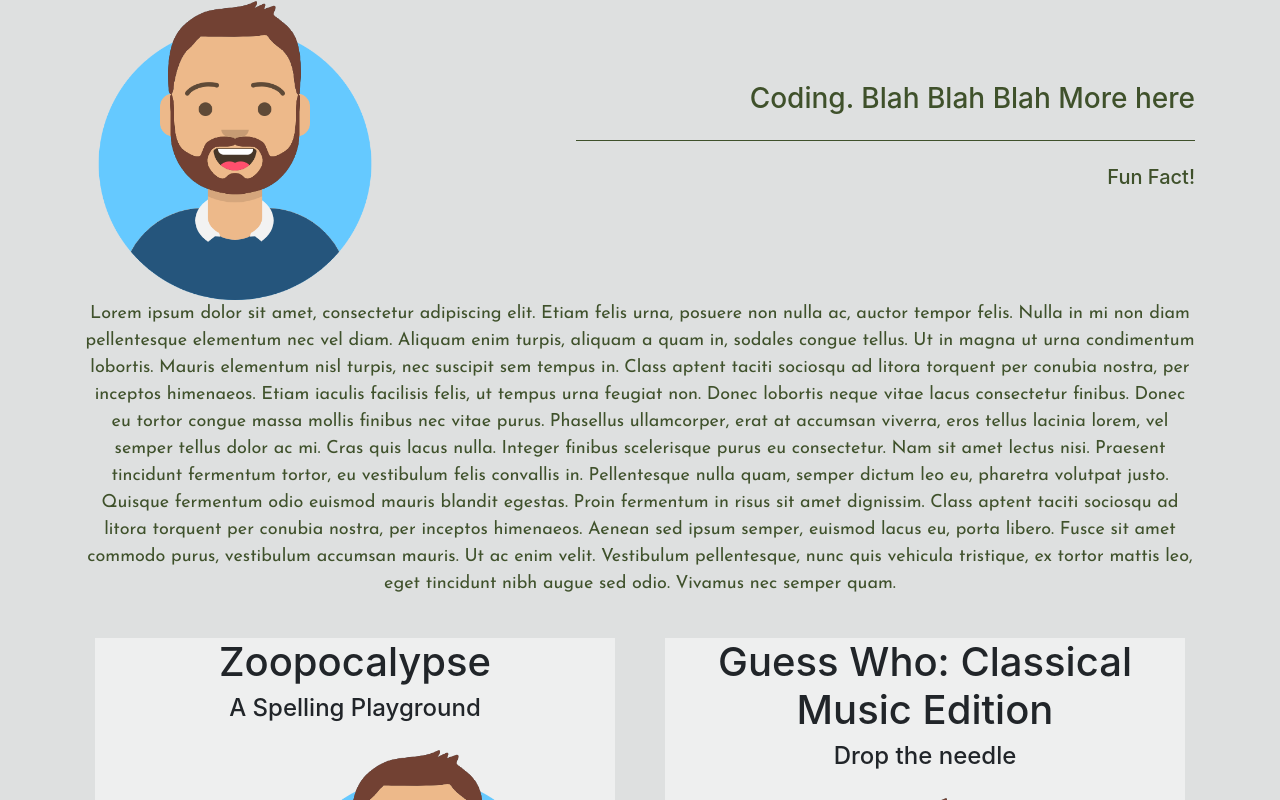
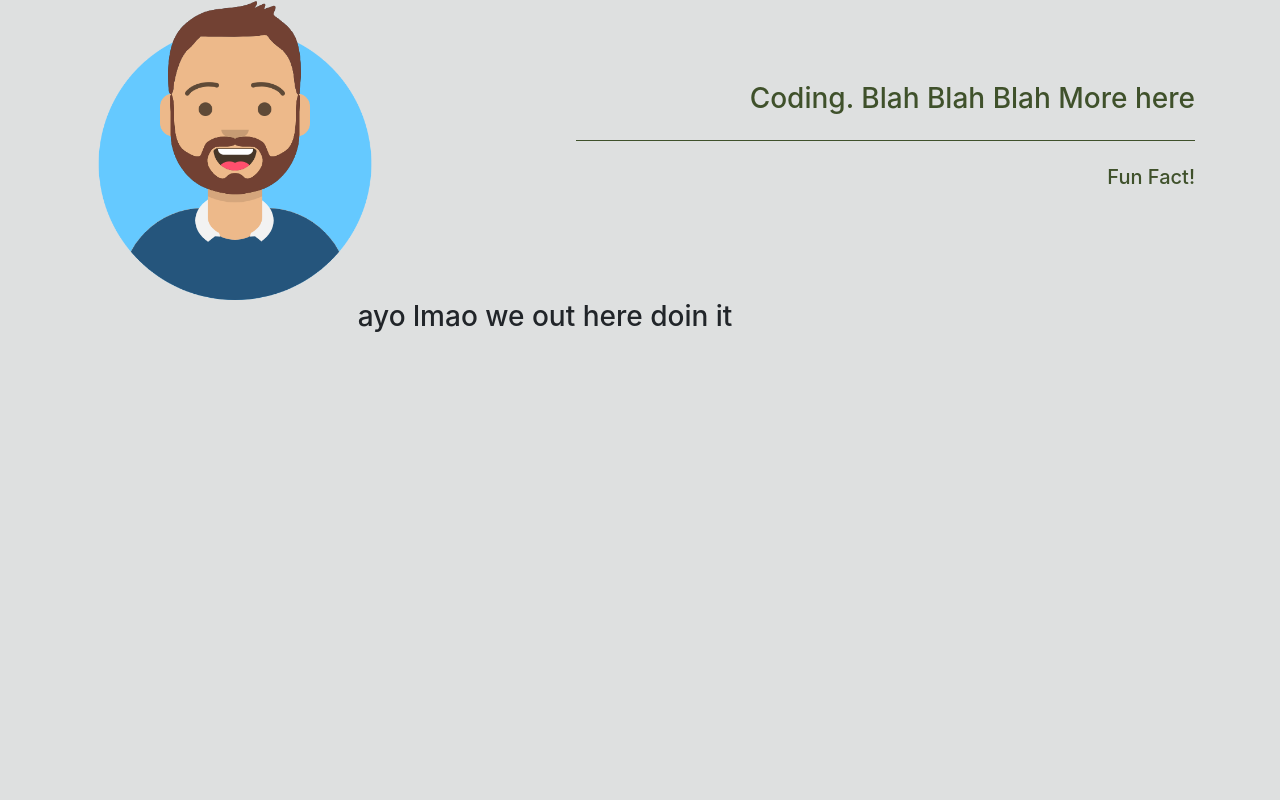
Before and after one commit to michaelbaggett/2019-portfolio, a React (Create React App) app: page / in a window 1280 px wide. Shown: the part 1126-1926 px from the top of the page. Built offline with nearby package versions, Linux system fonts and the light colour scheme.

Commit message:
height added to about section

```diff
--- a/public/index.html
+++ b/public/index.html
@@ -2,7 +2,7 @@
 <html lang="en">
   <head>
     <meta charset="utf-8" />
-    <link rel="shortcut icon" href="%PUBLIC_URL%/favicon.ico" />
+    <link rel="shortcut icon" href="%PUBLIC_URL%/mb.png" />
     <meta
       name="viewport"
       content="width=device-width, initial-scale=1, shrink-to-fit=no"
--- a/src/App.css
+++ b/src/App.css
@@ -13,6 +13,10 @@ body {
   height: 100vh;
   background-color: #dee0e0;
   color: #3f512b;
+}
+
+#about {
+  height: 100vh;
 }
 
 .col-9 hr {
--- a/src/components/About/about.js
+++ b/src/components/About/about.js
@@ -10,36 +10,17 @@ class About extends Component {
             <div className="col-3">
               <img id="colimg" src={mbag} alt="mb-avatar" />
             </div>
-            <div className="col-9" style={style}>
+            <div className="col-9" style={style} id="aboutrow1col1">
               <h3>Coding. Blah Blah Blah More here</h3>
               <hr className="my-4" />
               <h5>Fun Fact!</h5>
             </div>
           </div>
-          <p className="about" style={{ color: "#3F512B" }}>
-            Lorem ipsum dolor sit amet, consectetur adipiscing elit. Etiam felis
-            urna, posuere non nulla ac, auctor tempor felis. Nulla in mi non
-            diam pellentesque elementum nec vel diam. Aliquam enim turpis,
-            aliquam a quam in, sodales congue tellus. Ut in magna ut urna
-            condimentum lobortis. Mauris elementum nisl turpis, nec suscipit sem
-            tempus in. Class aptent taciti sociosqu ad litora torquent per
-            conubia nostra, per inceptos himenaeos. Etiam iaculis facilisis
-            felis, ut tempus urna feugiat non. Donec lobortis neque vitae lacus
-            consectetur finibus. Donec eu tortor congue massa mollis finibus nec
-            vitae purus. Phasellus ullamcorper, erat at accumsan viverra, eros
-            tellus lacinia lorem, vel semper tellus dolor ac mi. Cras quis lacus
-            nulla. Integer finibus scelerisque purus eu consectetur. Nam sit
-            amet lectus nisi. Praesent tincidunt fermentum tortor, eu vestibulum
-            felis convallis in. Pellentesque nulla quam, semper dictum leo eu,
-            pharetra volutpat justo. Quisque fermentum odio euismod mauris
-            blandit egestas. Proin fermentum in risus sit amet dignissim. Class
-            aptent taciti sociosqu ad litora torquent per conubia nostra, per
-            inceptos himenaeos. Aenean sed ipsum semper, euismod lacus eu, porta
-            libero. Fusce sit amet commodo purus, vestibulum accumsan mauris. Ut
-            ac enim velit. Vestibulum pellentesque, nunc quis vehicula
-            tristique, ex tortor mattis leo, eget tincidunt nibh augue sed odio.
-            Vivamus nec semper quam.
-          </p>
+          <div className="row">
+            <div className="col-10">
+              <h3>ayo lmao we out here doin it</h3>
+            </div>
+          </div>
         </div>
       </div>
     );
@@ -51,3 +32,28 @@ const style = {
 };
 
 export default About;
+
+// <p className="about" style={{ color: "#3F512B" }}>
+// Lorem ipsum dolor sit amet, consectetur adipiscing elit. Etiam felis
+// urna, posuere non nulla ac, auctor tempor felis. Nulla in mi non
+// diam pellentesque elementum nec vel diam. Aliquam enim turpis,
+// aliquam a quam in, sodales congue tellus. Ut in magna ut urna
+// condimentum lobortis. Mauris elementum nisl turpis, nec suscipit sem
+// tempus in. Class aptent taciti sociosqu ad litora torquent per
+// conubia nostra, per inceptos himenaeos. Etiam iaculis facilisis
+// felis, ut tempus urna feugiat non. Donec lobortis neque vitae lacus
+// consectetur finibus. Donec eu tortor congue massa mollis finibus nec
+// vitae purus. Phasellus ullamcorper, erat at accumsan viverra, eros
+// tellus lacinia lorem, vel semper tellus dolor ac mi. Cras quis lacus
+// nulla. Integer finibus scelerisque purus eu consectetur. Nam sit
+// amet lectus nisi. Praesent tincidunt fermentum tortor, eu vestibulum
+// felis convallis in. Pellentesque nulla quam, semper dictum leo eu,
+// pharetra volutpat justo. Quisque fermentum odio euismod mauris
+// blandit egestas. Proin fermentum in risus sit amet dignissim. Class
+// aptent taciti sociosqu ad litora torquent per conubia nostra, per
+// inceptos himenaeos. Aenean sed ipsum semper, euismod lacus eu, porta
+// libero. Fusce sit amet commodo purus, vestibulum accumsan mauris. Ut
+// ac enim velit. Vestibulum pellentesque, nunc quis vehicula
+// tristique, ex tortor mattis leo, eget tincidunt nibh augue sed odio.
+// Vivamus nec semper quam.
+// </p>
```
Also changed, not shown: public/mb.png (added).
